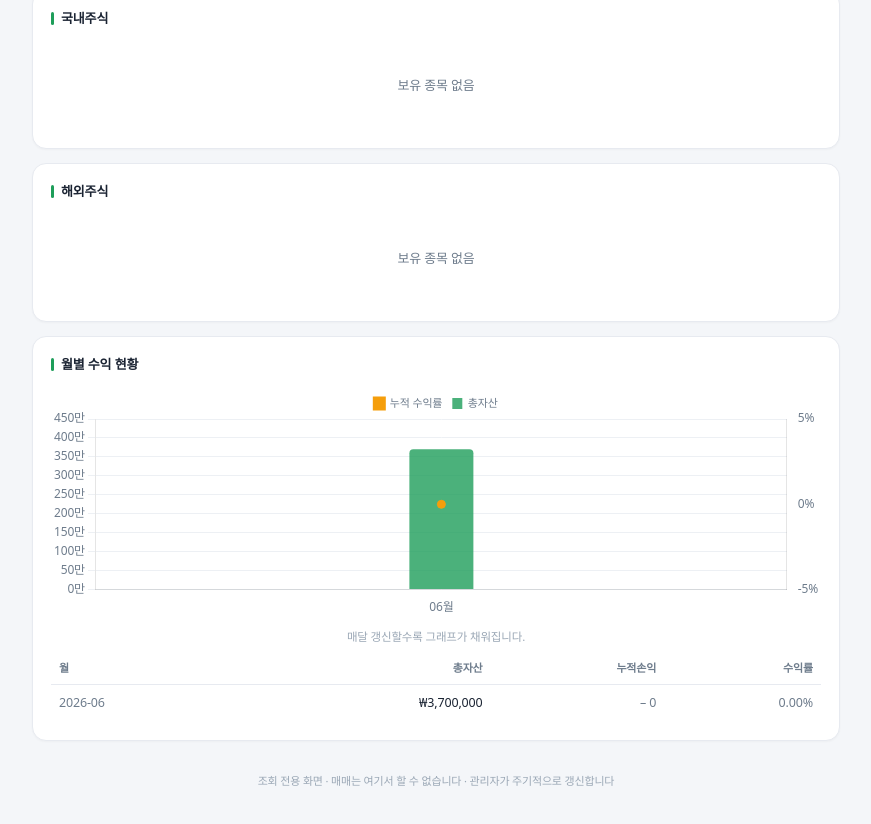
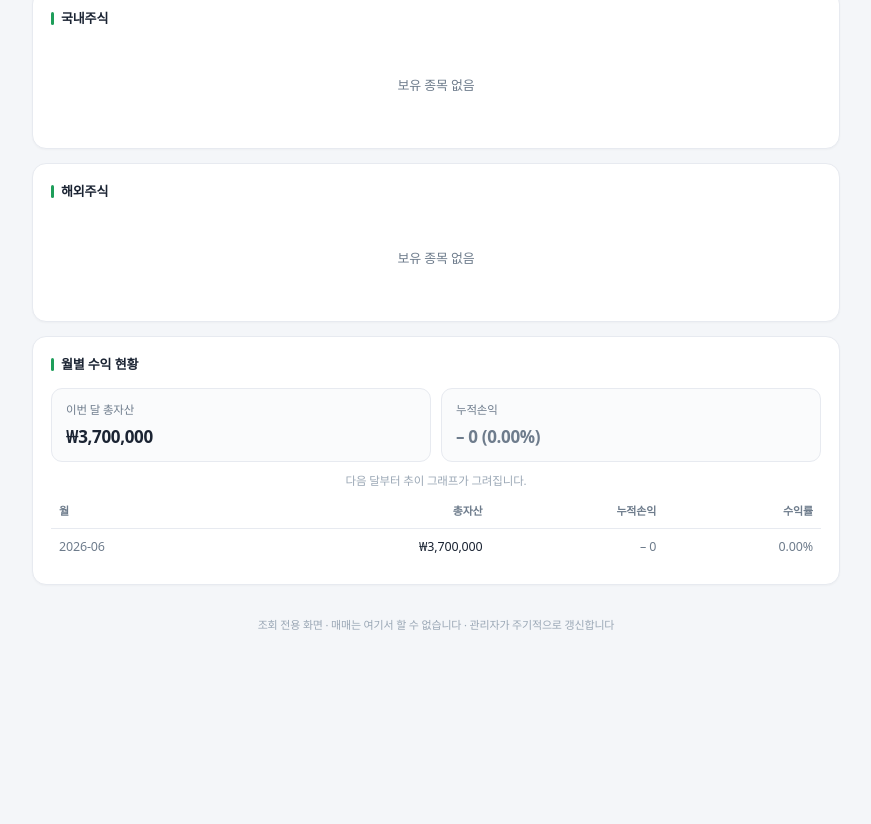
Before and after one commit to dlvto6565-png/moim-account, a plain HTML site: page index.html in a window 1280 px wide. Shown: the part 665-1489 px from the top of the page, without its empty margins (204-1075 px from the left). After the commit the page ends 1364 px from the top, so only its background shows below. Drawn offline with nearby package versions, Linux system fonts and the light colour scheme; a web font is replaced by a local one.

Commit message:
Add files via upload

```diff
--- a/index.html
+++ b/index.html
@@ -255,11 +255,24 @@ function monthlyPanel(h){
       <td class="num ${dir(m.pl)}">${arr(m.pl)} ${wonP(Math.abs(m.pl))}</td>
       <td class="num ${dir(m.pl_rate)}">${pct(m.pl_rate)}</td>
     </tr>`).join("");
-  const sparse = h.length<2 ? `<div class="note">매달 갱신할수록 그래프가 채워집니다.</div>` : "";
+
+  // 데이터가 1개월뿐이면 한 점짜리 차트는 보기 흉하므로 숫자 카드로 대체
+  let visual;
+  if(h.length < 2){
+    const m=h[h.length-1];
+    visual = `
+    <div class="boxes" style="margin-bottom:4px">
+      <div class="box"><div class="k">이번 달 총자산</div><div class="v num">${won(m.net_asset)}</div></div>
+      <div class="box"><div class="k">누적손익</div><div class="v num ${dir(m.pl)}">${arr(m.pl)} ${wonP(Math.abs(m.pl))} (${pct(m.pl_rate)})</div></div>
+    </div>
+    <div class="note">다음 달부터 추이 그래프가 그려집니다.</div>`;
+  } else {
+    visual = `<div class="chartbox" style="height:230px"><canvas id="monthly"></canvas></div>`;
+  }
+
   return `<div class="panel">
     <div class="ptitle"><span class="b"></span>월별 수익 현황</div>
-    <div class="chartbox" style="height:230px"><canvas id="monthly"></canvas></div>
-    ${sparse}
+    ${visual}
     <table>
       <thead><tr><th>월</th><th>총자산</th><th>누적손익</th><th>수익률</th></tr></thead>
       <tbody>${rows}</tbody>
@@ -305,9 +318,9 @@ function initCharts(d){
       scales:{x:{ticks:{callback:v=>v+"%"}, grid:{color:"#EDF0F4"}}, y:{grid:{display:false}}}}
   });
 
-  // 월별: 총자산(막대) + 누적수익률(선)
+  // 월별: 총자산(막대) + 누적수익률(선) — 2개월 이상일 때만 (1개월은 카드로 대체됨)
   const hist=d.history||[];
-  if(hist.length){
+  if(hist.length>=2){
     const rates=hist.map(m=>m.pl_rate);
     const rMax=Math.max(5, Math.ceil(Math.max(...rates.map(Math.abs))*1.3));  // 0 중심 대칭 눈금
     const assetMax=Math.max(...hist.map(m=>m.net_asset));
```
